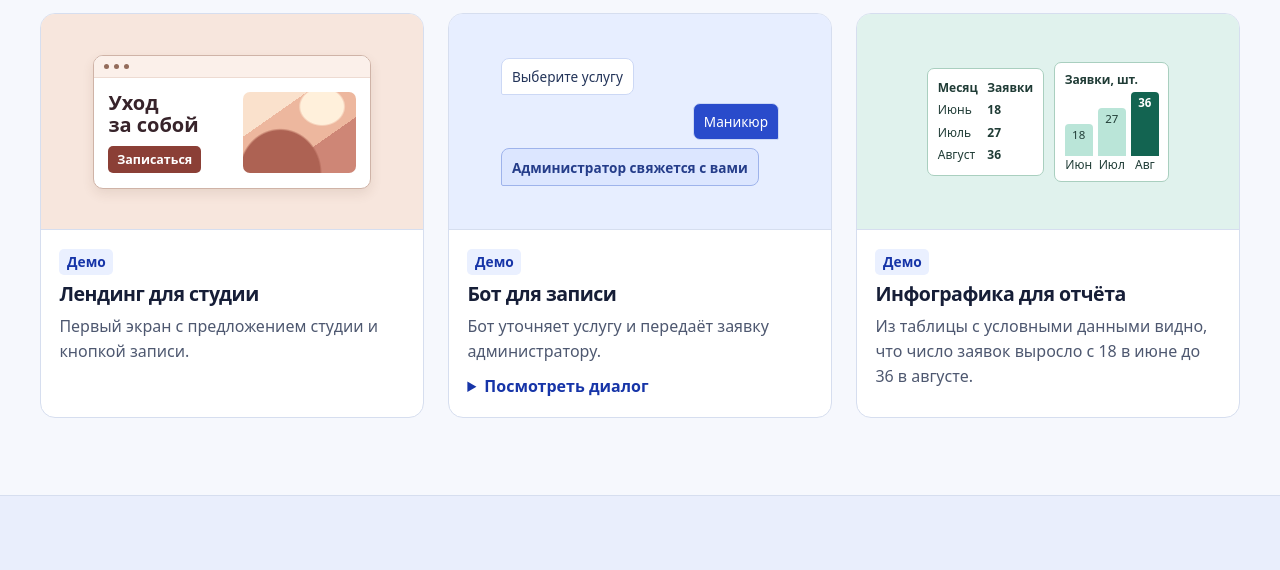
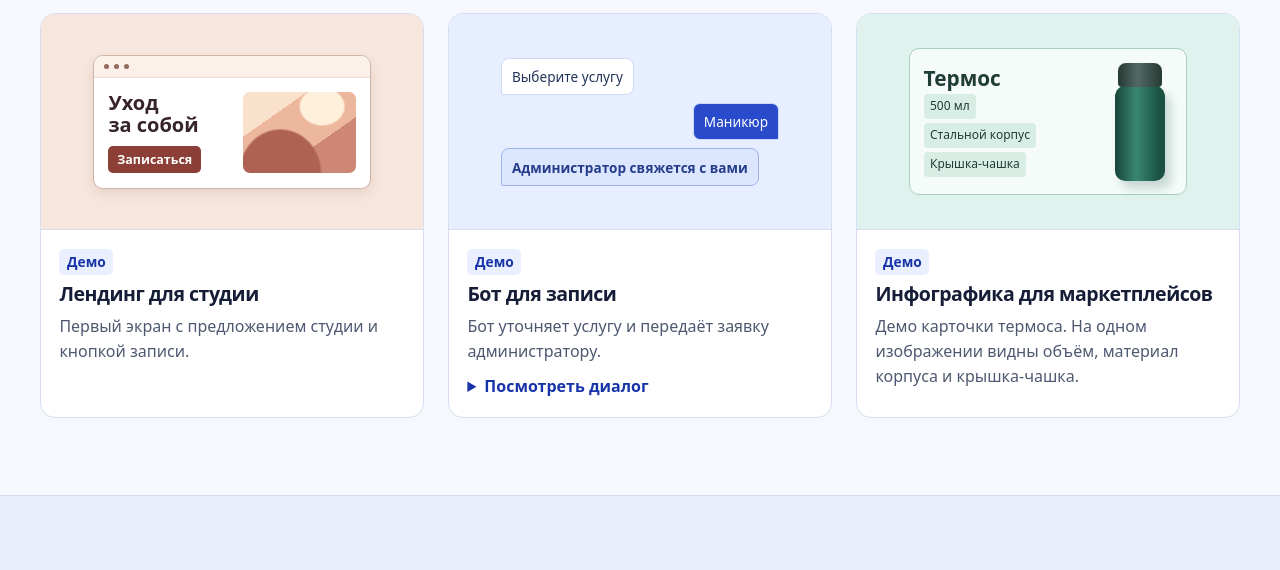
Before and after one commit to starek5742-droid/landing-demo, a plain HTML site: page index.html in a window 1280 px wide. Shown: the part 755-1325 px from the top of the page. Drawn offline with Linux system fonts and the light colour scheme.

Commit message:
Показать карточку товара в примерах работ

```diff
--- a/index.html
+++ b/index.html
@@ -64,14 +64,16 @@
           </div>
         </article>
         <article class="example-card">
-          <div class="preview preview-report" aria-hidden="true">
-            <div class="mini-table"><span>Месяц</span><span>Заявки</span><span>Июнь</span><b>18</b><span>Июль</span><b>27</b><span>Август</span><b>36</b></div>
-            <div class="mini-chart"><span class="mini-chart-unit">Заявки, шт.</span><div class="mini-bars"><div><i>18</i><span>Июн</span></div><div><i>27</i><span>Июл</span></div><div><i>36</i><span>Авг</span></div></div></div>
+          <div class="preview preview-marketplace" aria-hidden="true">
+            <div class="mini-product">
+              <div class="mini-product-copy"><strong>Термос</strong><span>500 мл</span><span>Стальной корпус</span><span>Крышка-чашка</span></div>
+              <div class="mini-thermos"></div>
+            </div>
           </div>
           <div class="example-body">
             <span class="demo-label">Демо</span>
-            <h3>Инфографика для отчёта</h3>
-            <p>Из таблицы с условными данными видно, что число заявок выросло с 18 в июне до 36 в августе.</p>
+            <h3>Инфографика для маркетплейсов</h3>
+            <p>Демо карточки термоса. На одном изображении видны объём, материал корпуса и крышка-чашка.</p>
           </div>
         </article>
       </div>
--- a/styles.css
+++ b/styles.css
@@ -101,16 +101,13 @@ p { color: var(--muted); }
 .mini-chat span { justify-self: start; padding: .45rem .62rem; background: #fff; border: 1px solid #ccd8f5; border-radius: 8px 8px 8px 2px; color: #233459; font-size: .85rem; }
 .mini-chat span:nth-child(2) { justify-self: end; background: #294bcb; color: #fff; border-radius: 7px 7px 2px 7px; }
 .mini-chat span:last-child { background: #dce6ff; border-color: #9eb3eb; color: #253d8a; font-weight: 720; }
-.preview-report { flex-wrap: wrap; align-content: center; gap: .65rem; background: #e0f2ed; }
-.mini-table { display: grid; grid-template-columns: 1fr auto; align-content: center; gap: .24rem .6rem; padding: .62rem; border: 1px solid #a9cfbf; border-radius: 7px; background: #fff; color: #203c36; font-size: .75rem; }
-.mini-table span:nth-child(-n+2) { font-weight: 750; }
-.mini-chart { padding: .5rem .58rem .35rem; border: 1px solid #a9cfbf; border-radius: 7px; background: #fff; color: #203c36; font-size: .75rem; white-space: nowrap; }
-.mini-chart-unit { display: block; font-weight: 750; margin-bottom: .2rem; }
-.mini-bars { display: flex; gap: .32rem; align-items: flex-end; }
-.mini-bars div { display: grid; justify-items: center; }
-.mini-bars i { display: grid; place-items: start center; width: 28px; min-height: 32px; padding: 2px; border-radius: 4px 4px 0 0; background: #bae5d8; color: #203c36; font-size: .72rem; font-style: normal; }
-.mini-bars div:nth-child(2) i { min-height: 48px; }
-.mini-bars div:last-child i { min-height: 64px; background: #136451; color: #fff; font-weight: 750; }
+.preview-marketplace { background: #e0f2ed; }
+.mini-product { display: grid; grid-template-columns: minmax(0, 1fr) 64px; align-items: center; gap: .6rem; width: min(100%, 278px); padding: .85rem; border: 1px solid #a9cfbf; border-radius: 10px; background: #f4fbf8; color: #203c36; }
+.mini-product-copy { display: grid; justify-items: start; gap: .3rem; }
+.mini-product-copy strong { font-size: 1.3rem; line-height: 1.1; }
+.mini-product-copy span { padding: .18rem .4rem; border-radius: 4px; background: #d8eee5; font-size: .75rem; }
+.mini-thermos { position: relative; justify-self: center; width: 50px; height: 96px; margin-top: 22px; border-radius: 12px 12px 10px 10px; background: linear-gradient(90deg, #174438, #398671 42%, #1b5142 90%); box-shadow: 6px 8px 10px #17443830; }
+.mini-thermos::before { content: ""; position: absolute; inset: -22px 3px auto; height: 24px; border-radius: 8px 8px 4px 4px; background: linear-gradient(90deg, #263a34, #526964 45%, #263a34); }
 .example-body, .service-card { padding: 1.15rem; }
 .demo-label { display: inline-block; margin-bottom: .55rem; color: #1735a8; background: #eaf0ff; padding: .15rem .48rem; border-radius: 5px; font-size: .86rem; font-weight: 750; }
 .example-body p, .service-card p { margin-top: .55rem; }
```
